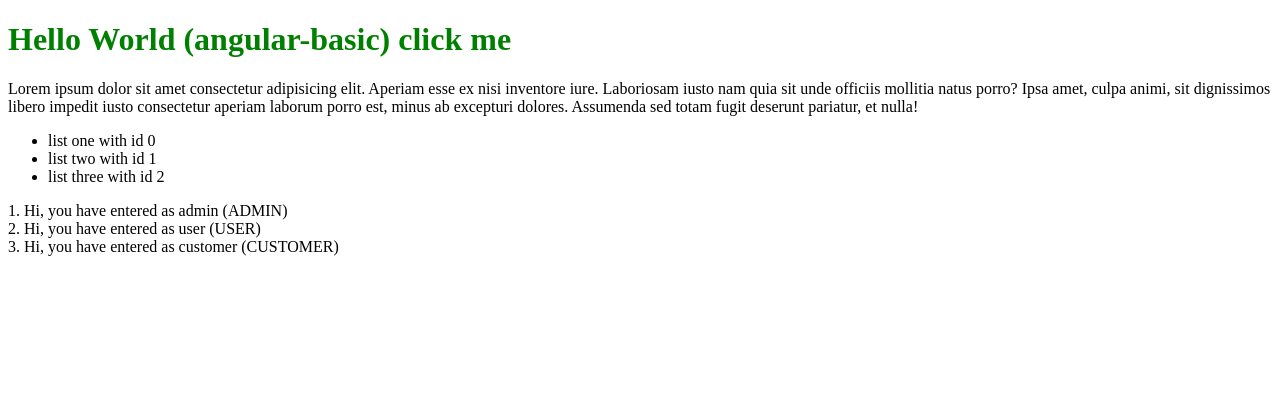
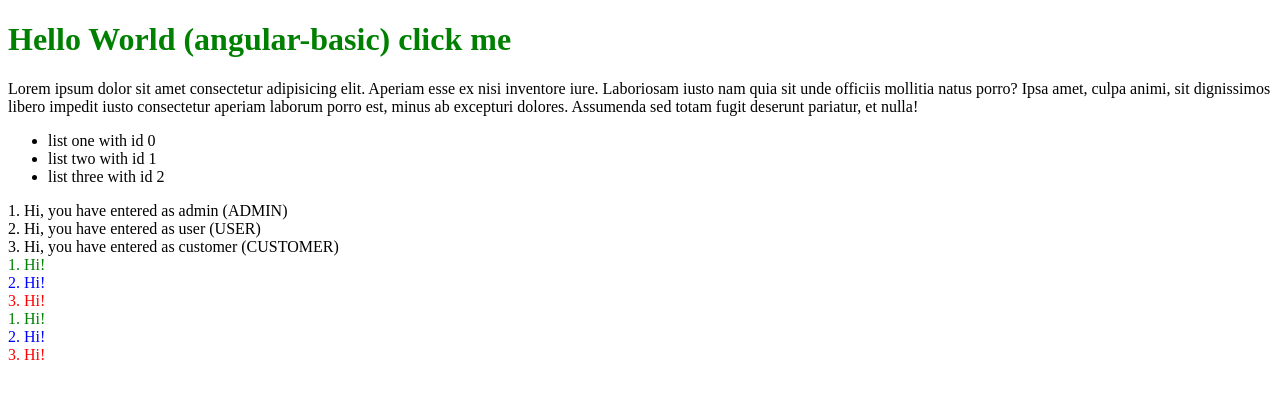
Before and after one commit to Surftrader/angular-basic, an Angular app: page / in a window 1280 px wide. Shown: the top 398 px of the page. Built offline with nearby package versions, Linux system fonts and the light colour scheme.

Commit message:
attribute directive STYLE

```diff
--- a/src/app/app.component.html
+++ b/src/app/app.component.html
@@ -14,7 +14,9 @@
 </ul>
 <ng-container *ngFor="let user of roles; index as idx">
   <div [ngSwitch]="user.role">
-    <div *ngSwitchCase="'admin'">{{idx + 1}}. Hi, you have entered as admin
+    <div *ngSwitchCase="'admin'">{{idx + 1}}.
+      Hi,
+      you have entered as admin
       ({{user.text}})</div>
     <div *ngSwitchCase="'user'">{{idx + 1}}. Hi, you have entered as user
       ({{user.text}})</div>
@@ -22,3 +24,18 @@
       customer ({{user.text}})</div>
   </div>
 </ng-container>
+
+<ng-container *ngFor="let user of roles; index as idx">
+  <div
+    [ngStyle]="{'color': user.role == 'admin' ? 'green' : user.role === 'user' ?
+    'blue' : 'red'}">
+    {{ idx + 1}}. Hi!
+  </div>
+</ng-container>
+
+<ng-container *ngFor="let user of roles; index as idx">
+  <div
+    [ngStyle]="{'color': getColor(user)}">
+    {{ idx + 1}}. Hi!
+  </div>
+</ng-container>
--- a/src/app/app.component.ts
+++ b/src/app/app.component.ts
@@ -1,5 +1,9 @@
 import { Component } from '@angular/core';
 
+export interface Role {
+  role: string,
+  text: string
+}
 @Component({
   selector: 'app-root',
   templateUrl: './app.component.html',
@@ -13,7 +17,7 @@ export class AppComponent {
     'list two',
     'list three'
   ];
-  roles: any[] = [
+  roles: Role[] = [
     {
       role: 'admin',
       text: 'ADMIN'
@@ -28,8 +32,11 @@ export class AppComponent {
     }
   ];
 
-
   show() {
     console.log('isParagraphVisible', this.isParagraphVisible);
   }
+
+  getColor(user: Role): string {
+    return user.role == 'admin' ? 'green' : user.role === 'user' ? 'blue' : 'red';
+  }
 }
```
